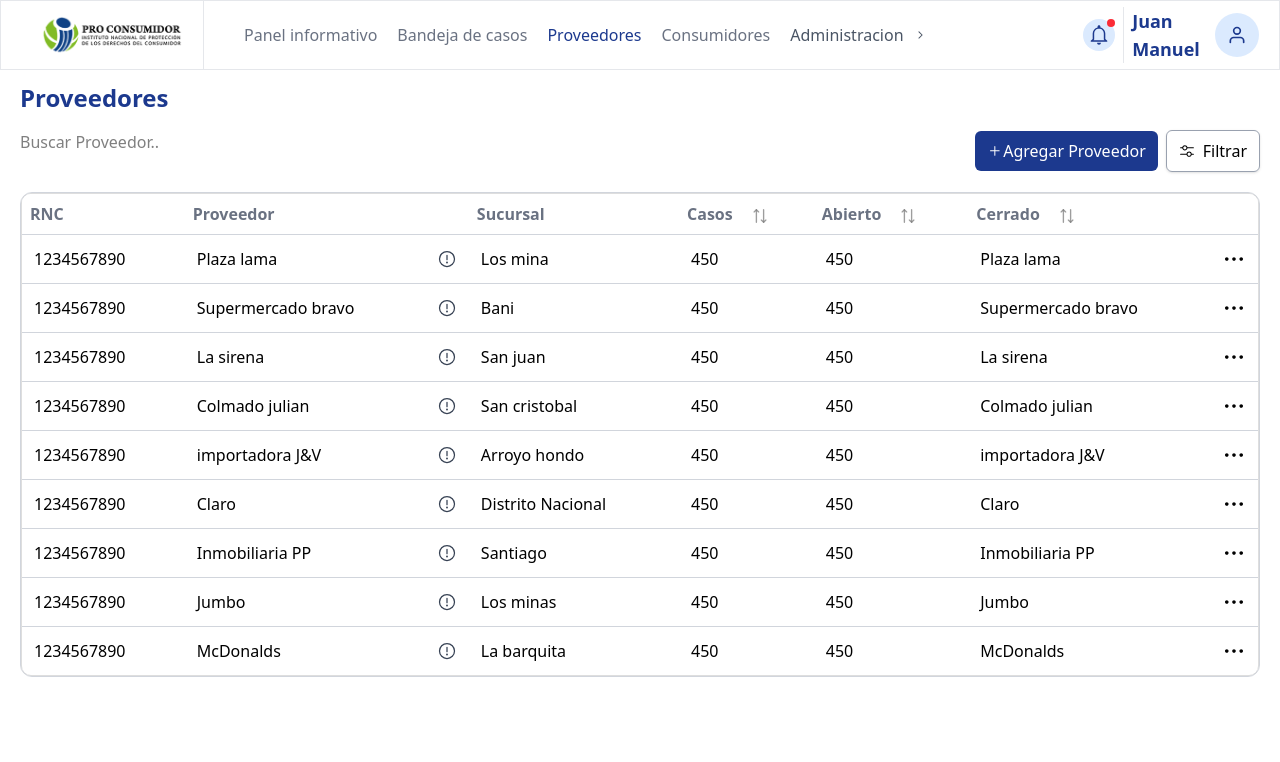
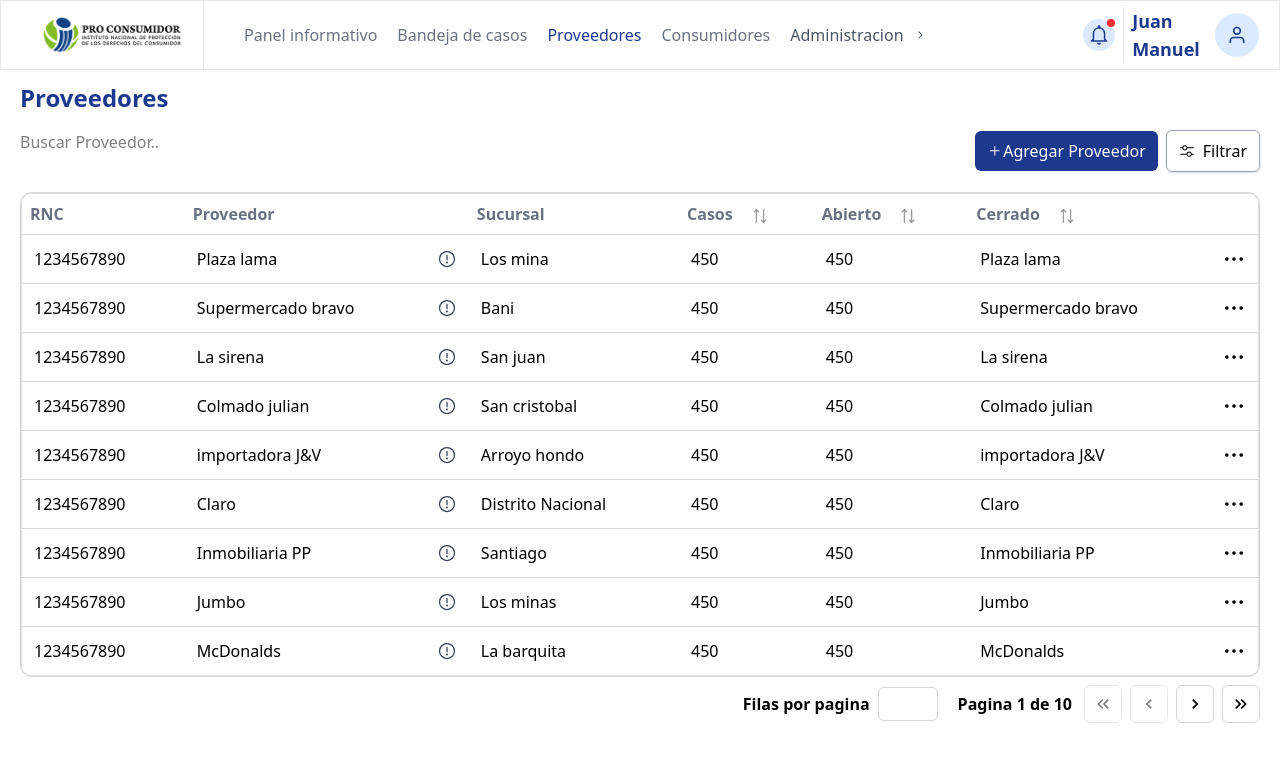
Before and after one commit to Urpirio/pc-2025, a Next.js app: page /proveedores in a window 1280 px wide. Shown: the top 762 px of the page. Built offline with nearby package versions, Linux system fonts and the light colour scheme.

Commit message:
Se agrego la navegacion de la tabla

```diff
--- a/src/app/proveedores/page.jsx
+++ b/src/app/proveedores/page.jsx
@@ -4,7 +4,7 @@
 import PopUpFiltro from "../../../components/components - Proveedores/Subcomponents/Pop-Up/Pop-Up - Filtro";
 import PopUp_POST_PUT_Provedor from "../../../components/components - Proveedores/Subcomponents/Pop-Up/Pop-Up - POST-PUT-Proveedorr";
 import Header from "../../../components/components - Globales/components/Header";
-// import SectionTablaNavegacion from "../../../components/components - Globales/components/Section - TablaNavegacion";
+import SectionTablaNavegacion from "../../../components/components - Globales/components/Section - TablaNavegacion";
 
 
 export default function page() {
@@ -14,7 +14,7 @@
         <main className="flex flex-col gap-2">
             <SectionProveedores/>
             <SectionTablaProveedores/>
-            {/* <SectionTablaNavegacion/> */}
+            <SectionTablaNavegacion/>
             <PopUpFiltro/>
             <PopUp_POST_PUT_Provedor Cpagina={true} NombrePopUp={'Crear Proveedor'} Description={'Introduzca los datos solicitados para crear el proveedor.'}/>
         </main>
```
